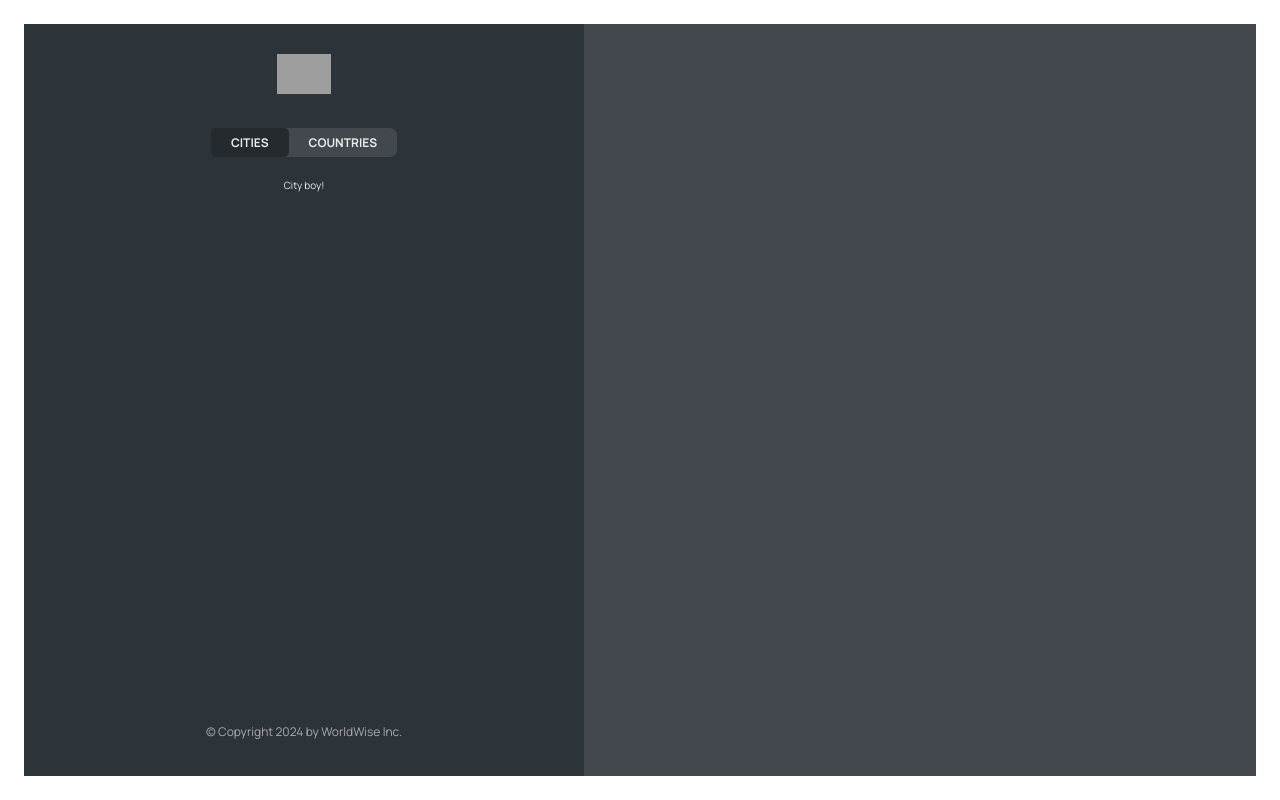
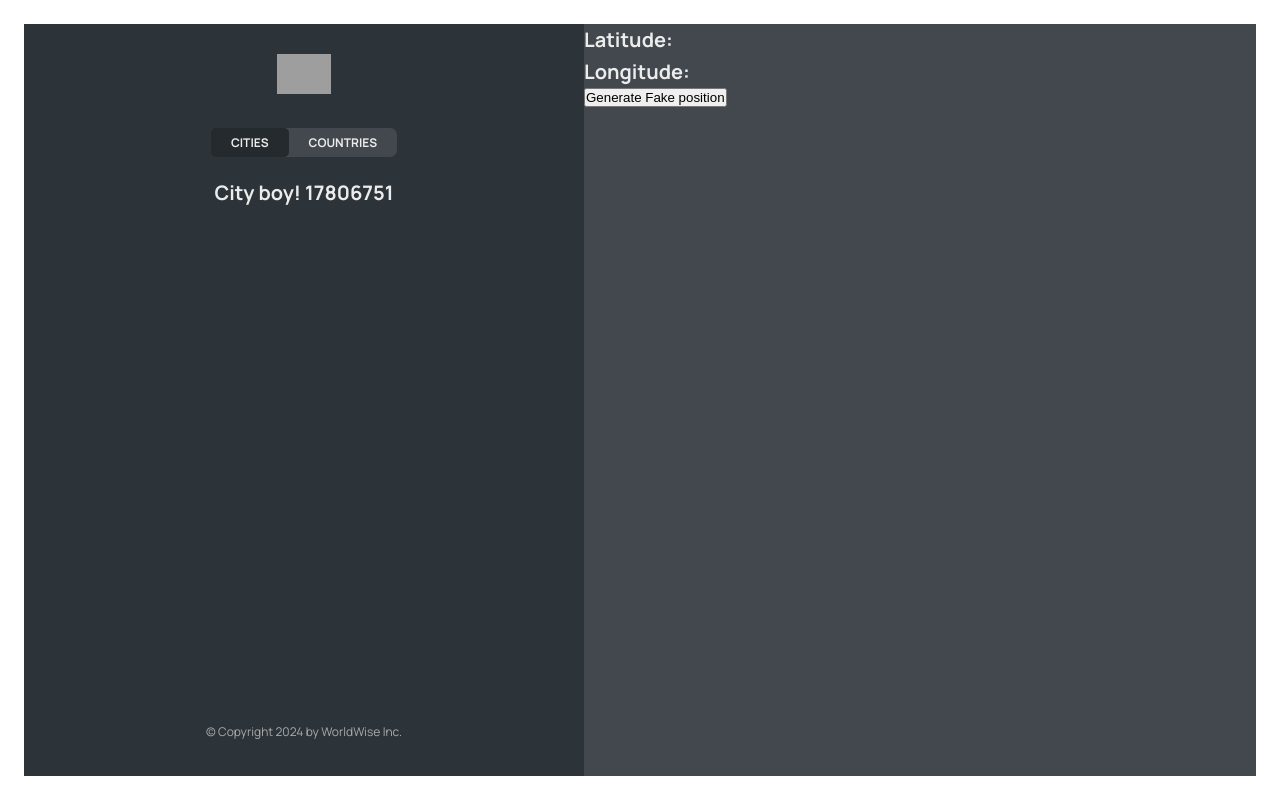
Before and after one commit to Xavier-Hsiao/worldwise, a React (Vite) app: page /app/cities/17806751 in a window 1280 px wide. Built offline with nearby package versions, Linux system fonts and the light colour scheme; data requests are answered from the project's data file; grey boxes are pictures that could not be loaded.

Commit message:
Build: read and set longitude and latitude query params in Map

```diff
--- a/src/components/City/City.jsx
+++ b/src/components/City/City.jsx
@@ -2,6 +2,5 @@
 
 export default function City() {
   const { id } = useParams();
-  console.log(id);
-  return <div>City boy!</div>;
+  return <h1>City boy! {id}</h1>;
 }
--- a/src/components/CityItem/CityItem.jsx
+++ b/src/components/CityItem/CityItem.jsx
@@ -9,11 +9,14 @@
   }).format(new Date(date));
 
 export default function CityItem({ city }) {
-  const { cityName, emoji, date, id } = city;
-
+  const { cityName, emoji, date, id, position } = city;
+  console.log(position);
   return (
     <li>
-      <Link to={`${id}`} className={styles.cityItem}>
+      <Link
+        to={`${id}?lat=${position.lat}&lng=${position.lng}`}
+        className={styles.cityItem}
+      >
         <span className={styles.emoji}>{emoji}</span>
         <h3 className={styles.name}>{cityName}</h3>
         <time className={styles.date}>{formatDate(date)}</time>
--- a/src/components/Map/Map.jsx
+++ b/src/components/Map/Map.jsx
@@ -1,9 +1,18 @@
+import { useSearchParams } from "react-router-dom";
 import styles from "./Map.module.scss";
 
 export default function Map() {
+  const [searchParams, setSearchParams] = useSearchParams();
+  const lat = searchParams.get("lat");
+  const lng = searchParams.get("lng");
   return (
     <div className={styles.mapContainer}>
+      <h1>Latitude: {lat}</h1>
+      <h1>Longitude: {lng}</h1>
 
+      <button onClick={() => setSearchParams({ lat: 69, lng: 69 })}>
+        Generate Fake position
+      </button>
     </div>
   );
 }
```
